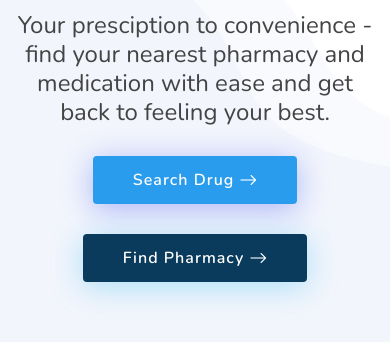
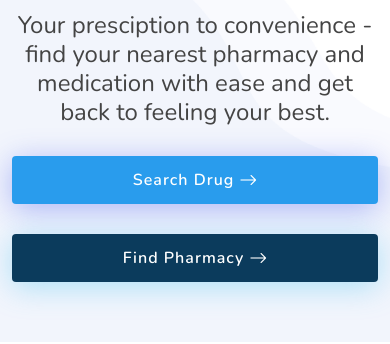
Before and after one commit to Serge-NSN/Pharma-Link, a plain HTML site: page index.html in a window 390 px wide. Shown: the part 500-844 px from the top of the page. Drawn offline with nearby package versions, Linux system fonts and the light colour scheme.

Commit message:
modified css

```diff
--- a/assets/css/style.css
+++ b/assets/css/style.css
@@ -475,6 +475,7 @@ section {
   color: #fff;
   background: rgb(41,156,237);
   box-shadow: 0px 5px 30px rgba(65, 84, 241, 0.4);
+  width: 49%;
 }
 
 .hero .btn-manage-my-pharmacy {
@@ -486,6 +487,7 @@ section {
   color: #fff;
   background: rgb(11, 59, 92);
   box-shadow: 0px 5px 30px rgba(65, 191, 241, 0.4);
+  width: 50%;
 }
 
 .hero .btn-get-started span, .hero .btn-manage-my-pharmacy span{
@@ -537,6 +539,7 @@ section {
   .hero .hero-img img {
     width: 80%;
   }
+
 }
 
 @media (max-width: 768px) {
@@ -553,6 +556,10 @@ section {
   }
 
   .hero .hero-img img {
+    width: 100%;
+  }
+
+  .hero .btn-get-started, .hero .btn-manage-my-pharmacy{
     width: 100%;
   }
 }
```
